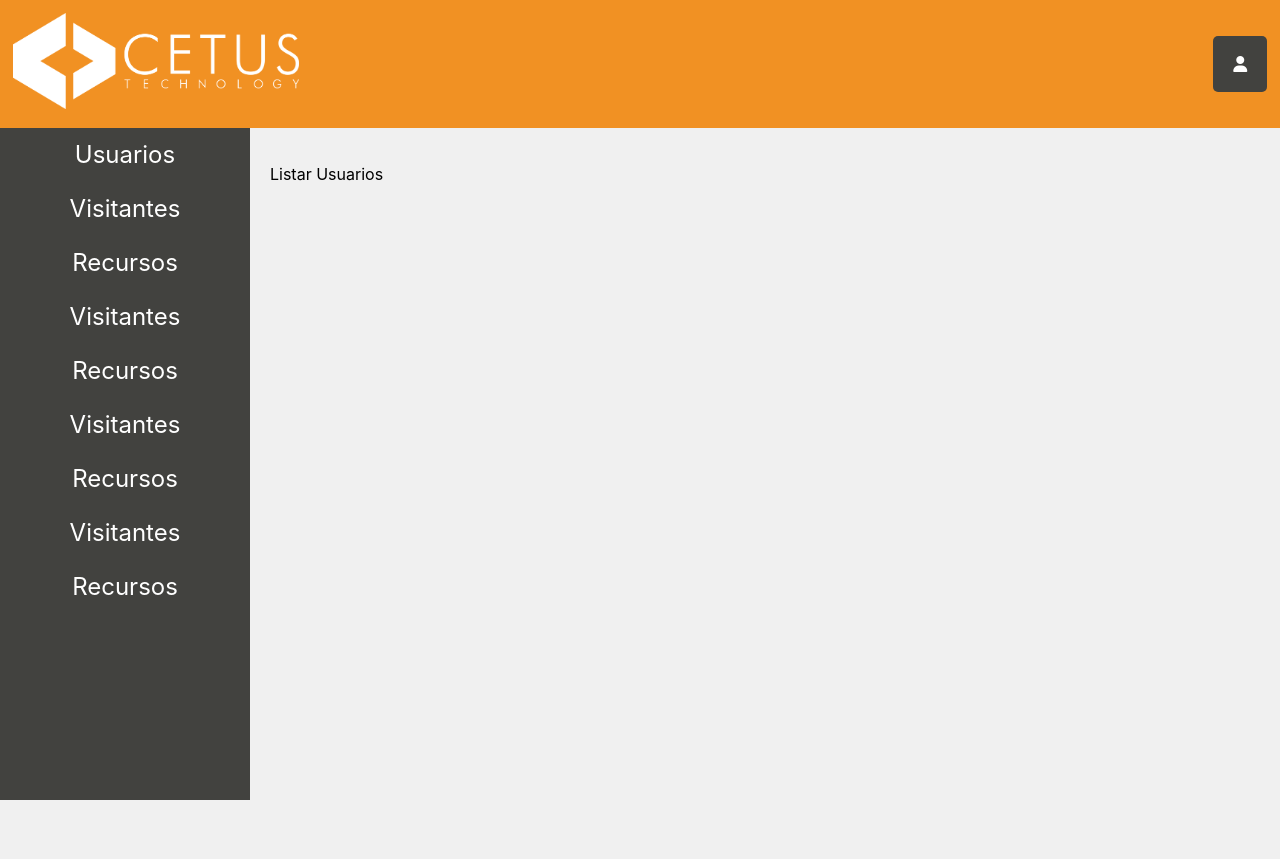
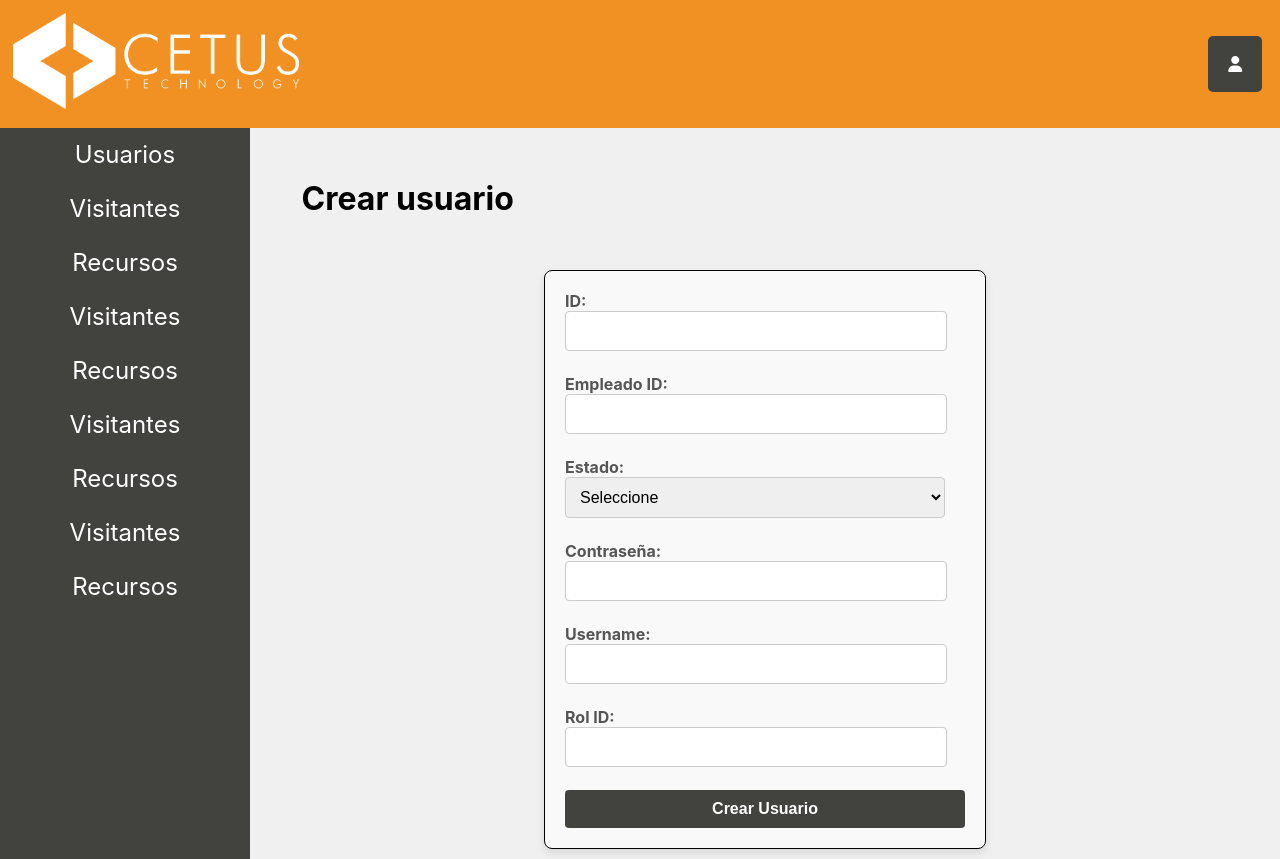
Before and after one commit to Santiagomorge/CAC, a React (Create React App) app in the folder frontcac/: page /crearusuarios in a window 1280 px wide. Before the commit the page ends 800 px from the top, so only its background shows below. Built offline with nearby package versions, Linux system fonts and the light colour scheme.

Commit message:
implementación Front Listar y crear Usuarios

```diff
--- a/frontcac/package.json
+++ b/frontcac/package.json
@@ -12,6 +12,7 @@
     "primereact": "^10.8.4",
     "react": "^18.3.1",
     "react-dom": "^18.3.1",
+    "react-router-dom": "^6.27.0",
     "react-scripts": "5.0.1",
     "web-vitals": "^2.1.4"
   },
--- a/frontcac/src/App.css
+++ b/frontcac/src/App.css
@@ -2,21 +2,21 @@ body {
   background-color: #F0F0F0;
 }
 
-/* App.css */
+
 .app-container {
   display: grid;
-  grid-template-rows: auto 1fr; /* Header ocupa la primera fila, el contenido la segunda */
-  grid-template-columns: 250px 1fr; /* Sidebar con ancho fijo, contenido ajustable */
-  height: 100vh; /* Toda la altura de la pantalla */
+  grid-template-rows: auto 1fr;
+  grid-template-columns: 250px 1fr;
+  height: 100vh;
 }
 
-/* Header ocupa toda la primera fila */
+
 .app-container > .header {
-  grid-column: 1 / -1; /* Ocupa ambas columnas */
+  grid-column: 1 / -1;
   grid-row: 1;
 }
 
-/* Index ocupa la primera columna y la segunda fila */
+
 .app-container > .index {
   grid-column: 1;
   grid-row: 2;
@@ -27,11 +27,10 @@ body {
   align-items: center;
 }
 
-/* Usuario ocupa el espacio restante a la derecha */
 .app-container > .usuario {
   grid-column: 2;
   grid-row: 2;
-  padding: 20px; /* Espacio para el contenido */
+  padding: 20px;
 }
 
 .card{
@@ -76,3 +75,37 @@ body {
 .header-container {
   margin: 1%;
 }
+
+.Titulo-texto{
+  font-weight: bold;
+  font-size: xx-large;
+}
+
+table {
+  width: 100%;
+  border-collapse: collapse;
+}
+
+th, td {
+  padding: 10px;
+  border: 1px solid #000000;
+  text-align: left;
+}
+
+th {
+  background-color: #D9D9D9;
+  font-style: bold;
+}
+
+button {
+  margin-right: 5px;
+  padding: 5px 10px;
+  border: none;
+  background-color: #007bff;
+  color: white;
+  cursor: pointer;
+}
+
+button:hover {
+  background-color: #0056b3;
+}
--- a/frontcac/src/App.js
+++ b/frontcac/src/App.js
@@ -1,14 +1,23 @@
 import './App.css';
-import { Index } from './components/index/index';
+import React from 'react';
+import { BrowserRouter as Router, Route, Routes } from 'react-router-dom';
+import { CrearUsuario } from './components/crearusuario/crearusuario';
 import { Header } from './components/header/header';
 import { Usuarios } from './components/usuarios/usuarios';
+import { Index } from './components/index';
 
 function App() {
   return (
     <div className="app-container">
-        <Header />
-        <Index />
-        <Usuarios />
+      <Header />
+      <Index />
+      <Router>
+        <Routes>
+          <Route exact path="/listarusuarios" element={<Usuarios/>}/>
+          <Route exact path="/crearusuarios" element={<CrearUsuario/>} />
+        </Routes>
+      </Router>
+
     </div>
   );
 }
--- /dev/null
+++ b/frontcac/src/components/botoncrearusuario.js
@@ -0,0 +1,18 @@
+import React from 'react';
+import { useNavigate } from 'react-router-dom';
+
+function IrCrearUsuario() {
+  const navigate = useNavigate();
+
+  const handleClick = () => {
+    navigate('/crearusuarios');
+  };
+
+  return (
+    <button className='header-button' onClick={handleClick}>
+      Crear usuario
+    </button>
+  );
+}
+
+export default IrCrearUsuario;
--- /dev/null
+++ b/frontcac/src/components/crearusuario/crearusuario.css
@@ -0,0 +1,68 @@
+
+form {
+    max-width: 400px;
+    margin: 10px auto;
+    padding: 20px;
+    border: 1px solid #020202;
+    border-radius: 8px;
+    background-color: #f9f9f9;
+    box-shadow: 0px 4px 8px rgba(0, 0, 0, 0.1);
+  }
+
+  .Titulo-texto{
+    margin: 5%;
+    font-weight: bold;
+    font-size: xx-large;
+  }
+
+
+  label {
+    display: block;
+    margin-bottom: 8px;
+    font-weight: bold;
+    color: #555;
+  }
+
+  input[type="text"],
+  input[type="password"],
+  select {
+
+    width: 90%;
+    padding: 10px;
+    margin-bottom: 15px;
+    border: 1px solid #ccc;
+    border-radius: 4px;
+    font-size: 1em;
+    transition: border-color 0.3s ease;
+  }
+
+  /* Hover en los campos de entrada */
+  input[type="text"]:focus,
+  input[type="password"]:focus,
+  select:focus {
+    border-color: #42423F;
+    outline: none;
+  }
+
+  /* Estilos del botón de envío */
+  button[type="submit"] {
+    width: 100%;
+    padding: 10px;
+    background-color: #42423F;
+    border: none;
+    color: white;
+    font-weight: bold;
+    font-size: 1em;
+    border-radius: 4px;
+    cursor: pointer;
+    transition: background-color 0.3s ease;
+  }
+
+  /* Hover del botón */
+  button[type="submit"]:hover {
+    background-color: #555;
+  }
+
+ select{
+    width: 95%;
+ }
--- /dev/null
+++ b/frontcac/src/components/crearusuario/crearusuario.js
@@ -0,0 +1,83 @@
+import React, {useState} from "react";
+import './crearusuario.css';
+import { useNavigate } from 'react-router-dom';
+
+
+export const CrearUsuario = () => {
+    const [formData, setFormData] = useState({
+        id: '',
+        employee_id: '',
+        estadoEnum: '',
+        password: '',
+        username: '',
+        rol: ''
+      });
+
+      const navigate = useNavigate();
+
+      // Maneja los cambios en los campos del formulario
+      const handleChange = (e) => {
+        const { name, value } = e.target;
+        setFormData({
+          ...formData,
+          [name]: value
+        });
+      };
+
+      // Envía los datos al backend
+      const handleSubmit = (e) => {
+        e.preventDefault();
+
+        fetch('http://localhost:8080/usuario/api/v1/users', {
+          method: 'POST',
+          headers: {
+            'Content-Type': 'application/json',
+          },
+          body: JSON.stringify(formData),
+        })
+          .then(response => {
+            if (!response.ok) {
+              throw new Error('Error al crear usuario');
+            }
+            return response.json();
+          })
+          .then((data) => {
+            console.log('Usuario creado:', data);
+            navigate('/listarusuarios'); // Redirige a la lista de usuarios tras crear el usuario
+          })
+          .catch((error) => console.error('Error:', error));
+      };
+
+  return (
+    <div>
+        <p class="Titulo-texto">Crear usuario</p>
+
+      <form onSubmit={handleSubmit}>
+        <label>ID:
+          <input type="text" name="id" value={formData.id} onChange={handleChange} required />
+        </label>
+        <label>Empleado ID:
+          <input type="text" name="employee_id" value={formData.employee_id} onChange={handleChange} required />
+        </label>
+        <label>Estado:
+          <select name="estadoEnum" value={formData.estadoEnum} onChange={handleChange} required>
+            <option value="">Seleccione</option>
+            <option value="ACTIVO">ACTIVO</option>
+            <option value="INACTIVO">INACTIVO</option>
+          </select>
+        </label>
+        <label>Contraseña:
+          <input type="password" name="password" value={formData.password} onChange={handleChange} required />
+        </label>
+        <label>Username:
+          <input type="text" name="username" value={formData.username} onChange={handleChange} required />
+        </label>
+        <label>Rol ID:
+          <input type="text" name="rol" value={formData.rol} onChange={handleChange} required />
+        </label>
+        <button type="submit">Crear Usuario</button>
+      </form>
+    </div>
+  );
+
+}
--- /dev/null
+++ b/frontcac/src/components/tablausuarios/tablausuarios.js
@@ -0,0 +1,74 @@
+import React, {useState, useEffect} from "react"
+import { useNavigate } from "react-router-dom";
+import '../../App.css';
+import IrCrearUsuario from "../botoncrearusuario";
+
+
+export const TablaUsuarios = () => {
+
+    //cont almacenar datos de usuarios
+    const [usuarios, setUsuarios] = useState([]);
+
+    useEffect(() => {
+        fetch('http://localhost:8080/usuario/api/v1/users')
+          .then((response) => {
+            if (!response.ok) {
+              throw new Error('Error en la respuesta de la API');
+            }
+            return response.json();
+          })
+          .then((result) => {
+            console.log("Datos recibidos:", result);
+            setUsuarios(result.data);
+          })
+          .catch((error) => console.error('Error al cargar usuarios:', error));
+    }, []);
+
+    // Función para actualizar usuario
+const actualizarUsuario = (id) => {
+    // Lógica para actualizar el usuario (puede ser redirigir a un formulario o abrir un modal)
+    console.log(`Actualizar usuario con ID: ${id}`);
+  };
+
+  // Función para activar o inactivar usuario
+  const activarInactivarUsuario = (id) => {
+    // Puedes enviar una solicitud al backend para cambiar el estado activo del usuario
+    console.log(`Activar/Inactivar usuario con ID: ${id}`);
+    // Aquí deberías hacer una llamada al backend para actualizar el estado del usuario
+  };
+
+
+
+
+
+    return <div >
+      <br></br>
+      <IrCrearUsuario />
+      <br></br>
+      <table>
+        <thead>
+          <tr>
+            <th>ID</th>
+            <th>Nombre de Usuario</th>
+            <th>Tipo de Usuario</th>
+            <th>Acción</th>
+            <th>Estado</th>
+          </tr>
+        </thead>
+        <tbody>
+          {usuarios.map((usuario) => (
+            <tr key={usuario.id}>
+              <td>{usuario.id}</td>
+              <td>{usuario.username}</td>
+              <td>{usuario.rol.name}</td>
+              <td>
+                <button className="header-button" onClick={() => actualizarUsuario(usuario.id)}>Actualizar</button>
+              </td>
+              <td>{usuario.estadoEnum}</td>
+            </tr>
+          ))}
+        </tbody>
+      </table>
+
+    </div>
+}
--- a/frontcac/src/components/usuarios/usuarios.js
+++ b/frontcac/src/components/usuarios/usuarios.js
@@ -1,8 +1,10 @@
 import React from "react";
 import '../../App.css';
+import { TablaUsuarios } from "../tablausuarios/tablausuarios";
 
 export const Usuarios = () => {
     return <div class= "usuario">
              <p class="Titulo-texto">Listar Usuarios</p>
+             <TablaUsuarios />
     </div>
 }
```
Also changed, not shown: frontcac/src/components/index/index.js (line endings or trailing spaces), 2 other files (tests, documents, lock files or other folders).
